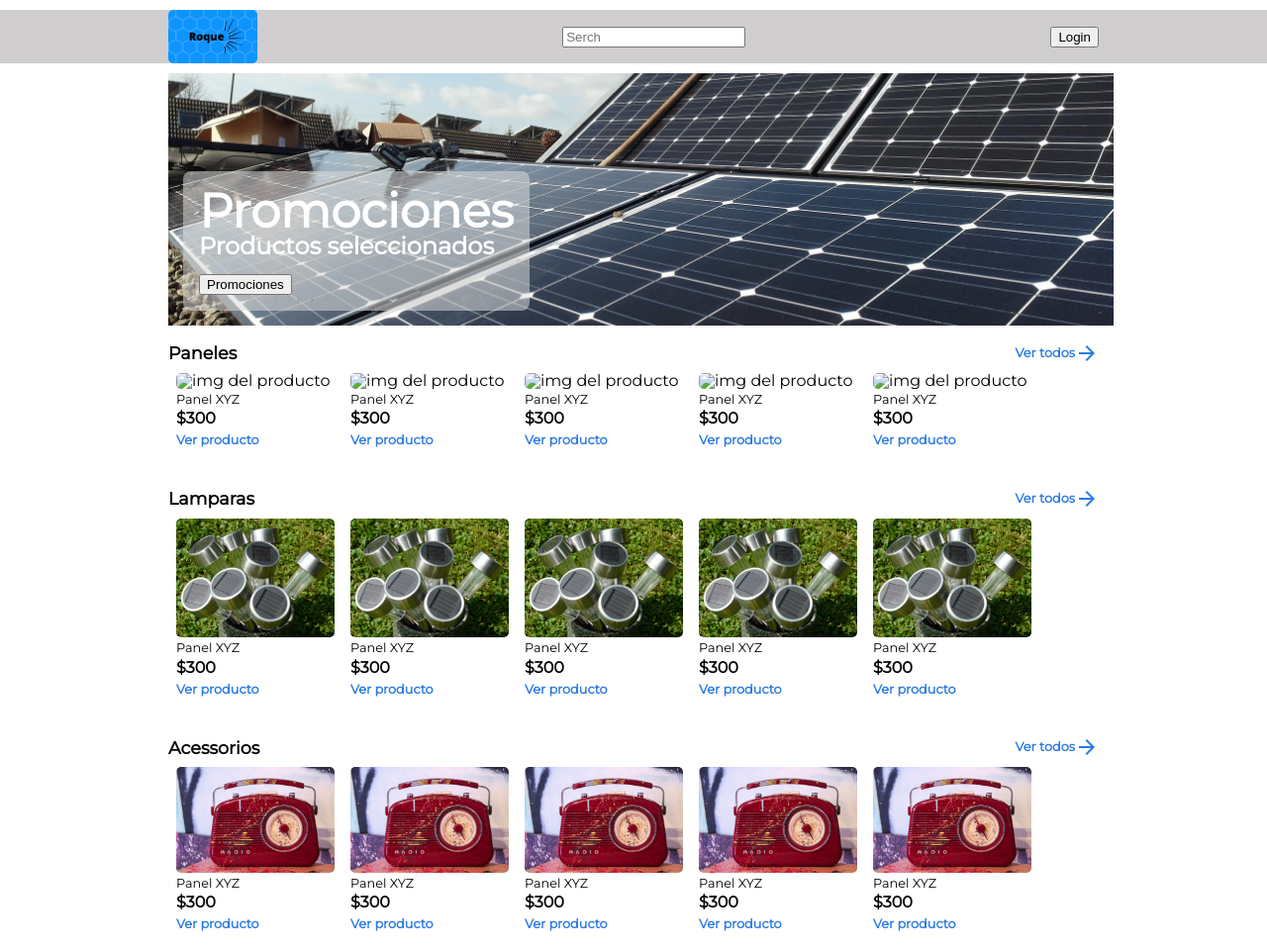
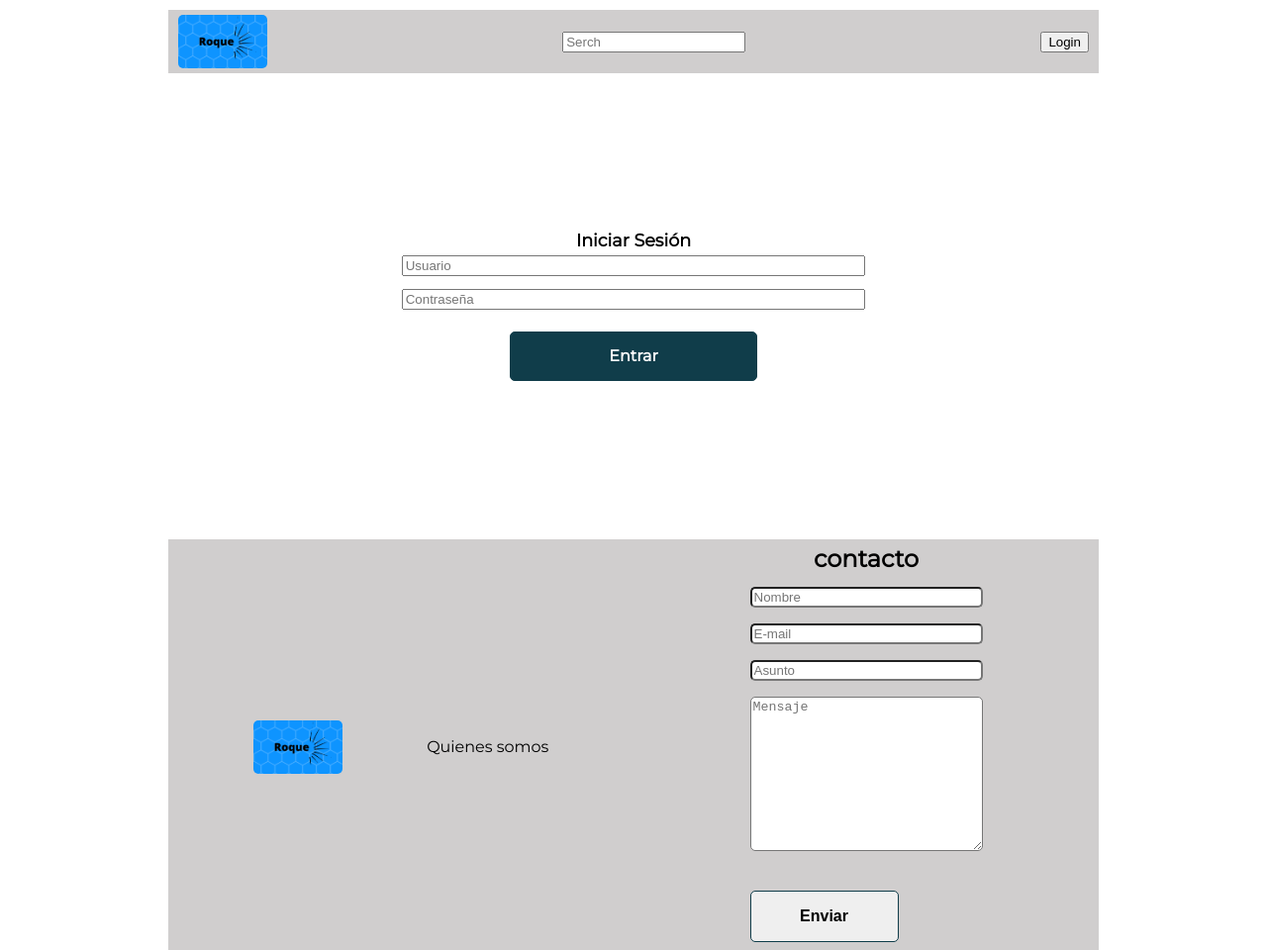
Before and after one commit to SebaDAlessandro/ecommercesolares, a plain HTML site: page index.html in a window 1280 px wide. Shown: the top 960 px of the page at 99% size. Drawn offline with nearby package versions, Linux system fonts and the light colour scheme.

Commit message:
final login page

```diff
--- a/css/bases.css
+++ b/css/bases.css
@@ -31,10 +31,10 @@ body {
 .boton {
     display: block;
     text-align: center;
-    width: 100%;
+    width: 70%;
 
     /*tamaño maximo para el boton*/
-    max-width: 350px;
+    max-width: 250px;
 
     /*limitamos el tamaño del boton*/
     border: 1px solid var(--boton-celeste-ceniza);
--- a/css/contacto.css
+++ b/css/contacto.css
@@ -1,6 +1,7 @@
 .contacto {
     padding-bottom: 1.5rem;
     padding-top: 0.5rem;
+    background: rgba(165, 162, 162, 0.521);
 }
 
 .contacto__container {
--- a/css/header.css
+++ b/css/header.css
@@ -1,13 +1,11 @@
-.header {
+.nav {
     background: rgba(165, 162, 162, 0.521);
-}
-
-.nav {
     display: flex;
     flex-direction: row;
     justify-content: space-between;
     align-items: center;
     margin: 10px 0;
+    padding: 5px 10px;
 }
 
 .nav__log {
--- /dev/null
+++ b/css/login.css
@@ -0,0 +1,31 @@
+.login {
+    display: flex;
+    flex-direction: row;
+    justify-content: center;
+    margin: 10rem 0;
+}
+
+.login__container {
+    display: flex;
+    flex-direction: column;
+    width: 70%;
+    align-items: center
+}
+
+.login__titulo {
+    font-size: 1.1rem;
+    font-weight: 700;
+}
+
+.login__usuario, .login__password {
+    margin: 0.4rem 0;
+    width: inherit;
+}
+
+.login__buton {
+    margin-top: 1rem;
+    width: 50%;
+    background: var(--boton-celeste-ceniza);
+    color: var(--fuente-blanco);
+    font-weight: 700;
+}
--- a/css/productos.css
+++ b/css/productos.css
@@ -1,6 +1,7 @@
 .productos {
     display: flex;
     flex-direction: column;
+    display: none;
 }
 
 .productos__paneles, .productos__lamparas, .productos__accesorios, .productos__molinos {
@@ -39,11 +40,12 @@
 .producto__detalle-min {
     display: flex;
     flex-direction: column;
-    padding: 0.5rem 0.5rem;
+    padding: 0.5rem 0.3rem;
 }
 
 .prdoucto__img {
-    width: 10rem;
+    width: 9rem;
+    height: 9rem;
     border-radius: 5px;
 }
 
--- a/css/promociones.css
+++ b/css/promociones.css
@@ -9,6 +9,7 @@
     align-items: flex-start;
     padding-left: 15px;
     padding-bottom: 15px;
+    display: none;
 }
 
 .promociones__acceso{
--- a/index.html
+++ b/index.html
@@ -15,6 +15,7 @@
     <link rel="stylesheet" href="./css/productos.css">
     <link rel="stylesheet" href="./css/contacto.css">
     <link rel="stylesheet" href="./css/footer.css">
+    <link rel="stylesheet" href="./css/login.css">
 </head>
 <body>
     <header class="header container">
@@ -32,6 +33,15 @@
                 <p class="promociones__titulo">Promociones</p>
                 <p class="promociones__detalle">Productos seleccionados</p>
                 <button class="promociones__pag-btn btn">Promociones</button>
+            </div>
+        </section>
+
+        <section class="login containder">
+            <div class="login__container">
+                <h1 class="login__titulo">Iniciar Sesión</h1>
+                <input type="text" class="login__usuario" placeholder="Usuario" required>
+                <input type="text" class="login__password" placeholder="Contraseña" required>
+                <buton class="login__buton boton">Entrar</buton>
             </div>
         </section>
 
@@ -81,12 +91,12 @@
                         <a href="#" class="producto__link">Ver producto</a>
                     </div>
 
-   <!--                  <div class="producto__detalle-min">
+                    <div class="producto__detalle-min">
                         <img src="./img/panel-solar-XYZ.jpg" alt="img del producto" class="prdoucto__img">
                         <p class="producto__titulo">Panel XYZ</p>
                         <p class="producto__precio">$300</p>
                         <a href="#" class="producto__link">Ver producto</a>
-                    </div> -->
+                    </div>
 
                 </div>
 
@@ -136,13 +146,13 @@
                         <a href="#" class="producto__link">Ver producto</a>
                     </div>
 
-<!--                     <div class="producto__detalle-min">
-                        <img src="" alt="img del producto" class="prdoucto__img">
+                    <div class="producto__detalle-min">
+                        <img src="./img/lamparas-solares.jpg" alt="img del producto" class="prdoucto__img">
                         <p class="producto__titulo">Panel XYZ</p>
                         <p class="producto__precio">$300</p>
                         <a href="#" class="producto__link">Ver producto</a>
                     </div>
- -->
+
                 </div>
 
             </div>
@@ -191,12 +201,12 @@
                         <a href="#" class="producto__link">Ver producto</a>
                     </div>
 
-<!--                     <div class="producto__detalle-min">
-                        <img src="" alt="img del producto" class="prdoucto__img">
+                    <div class="producto__detalle-min">
+                        <img src="./img/accesorios-solares.jpg" alt="img del producto" class="prdoucto__img">
                         <p class="producto__titulo">Panel XYZ</p>
                         <p class="producto__precio">$300</p>
                         <a href="#" class="producto__link">Ver producto</a>
-                    </div> -->
+                    </div>
 
                 </div>
 
@@ -246,12 +256,12 @@
                         <a href="#" class="producto__link">Ver producto</a>
                     </div>
 
-   <!--                  <div class="producto__detalle-min">
-                        <img src="" alt="img del producto" class="prdoucto__img">
+                    <div class="producto__detalle-min">
+                        <img src="./img/molinos.jpg" alt="img del producto" class="prdoucto__img">
                         <p class="producto__titulo">Panel XYZ</p>
                         <p class="producto__precio">$300</p>
                         <a href="#" class="producto__link">Ver producto</a>
-                    </div> -->
+                    </div>
 
                 </div>
 
```
